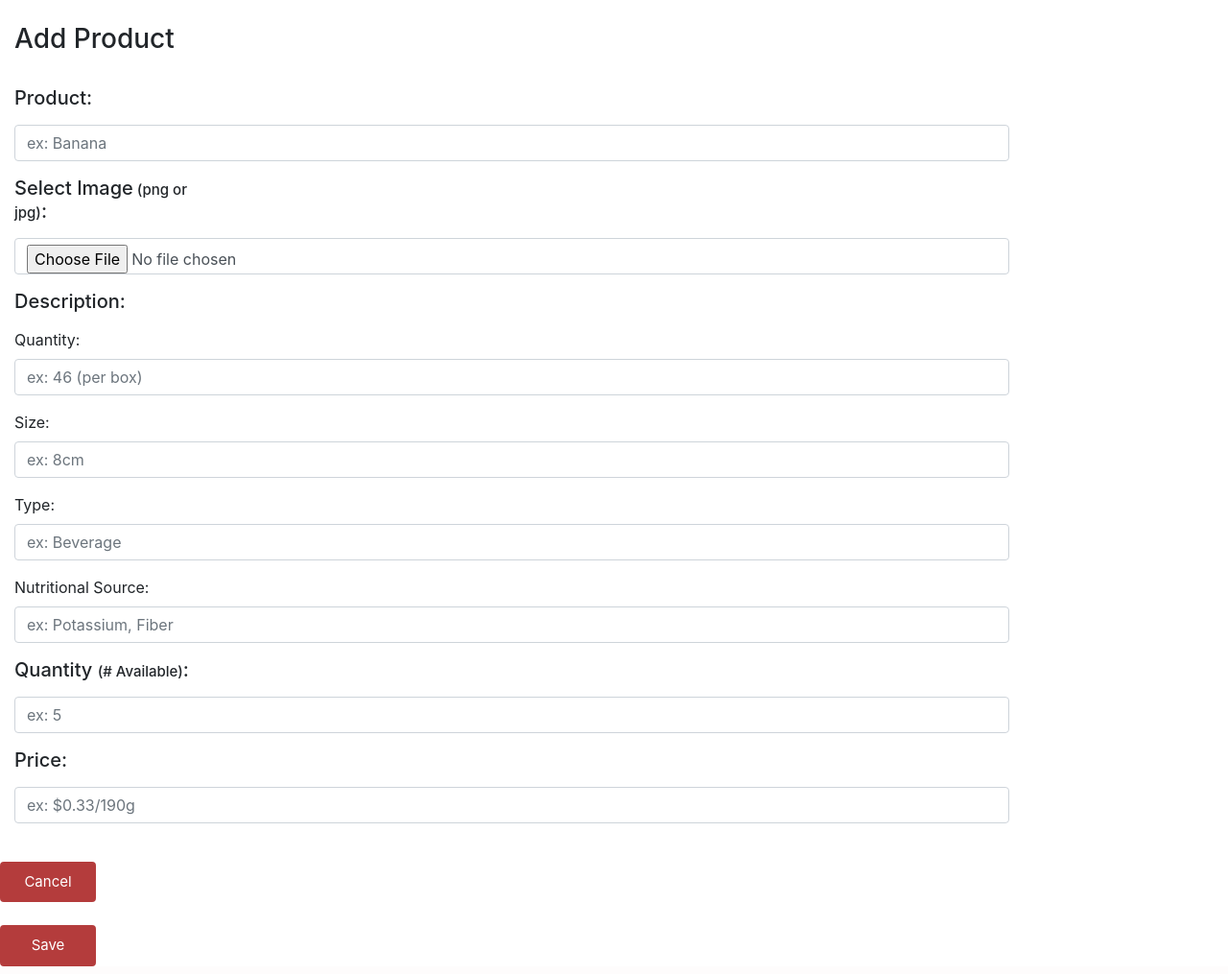
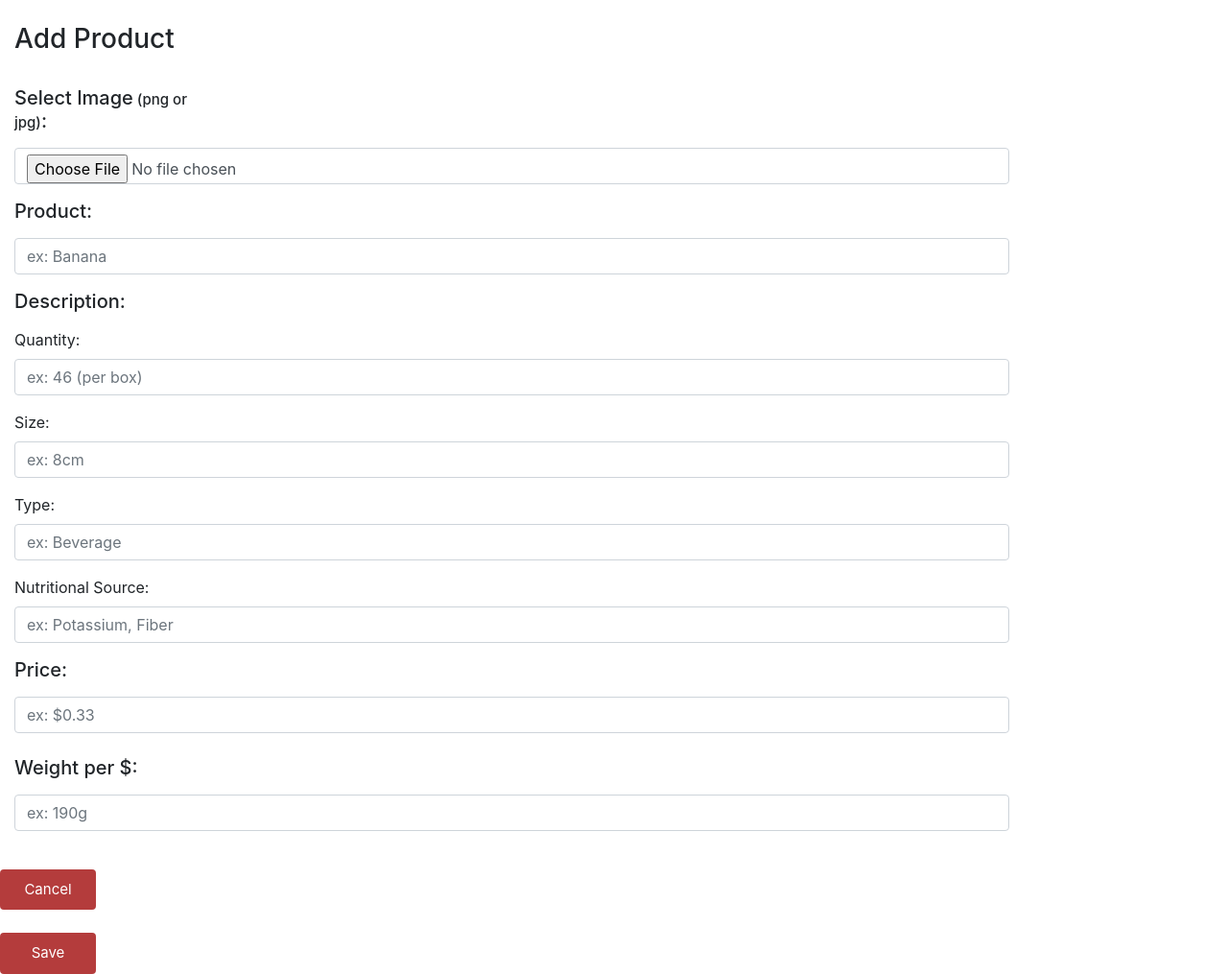
Before and after one commit to michaelroubeiz/287_Assignment, a PHP site: page /P8Add.php in a window 1280 px wide. Shown: the part 264-1279 px from the top of the page at 96% size. Run offline with PHP 8.4, Linux system fonts and the light colour scheme.

Commit message:
Update P8Add.php

```diff
--- a/Website A3/P8Add.php
+++ b/Website A3/P8Add.php
@@ -4,55 +4,34 @@ global $i;
 $thisPage = basename($_SERVER["PHP_SELF"]);
 include "header_P7.php";
 
-if (array_key_exists("submit", $_POST)) {
+
+if (array_key_exists("submit", $_POST) && validate()) {
     setValues();
 }
 function setValues()
 {
-    if (isset($_POST["submit"]) && !empty($_POST["submit"])) {
-        $_SESSION["product"] = $_POST["product"];
-        $_SESSION["image"] = $_POST["image"];
-        $_SESSION["quantity"] = $_POST["quantity"];
-        $_SESSION["size"] = $_POST["size"];
-        $_SESSION["type"] = $_POST["type"];
-        $_SESSION["nutritional_source"] = $_POST["nutritional_source"];
-        $_SESSION["available"] = $_POST["available"];
-        $_SESSION["price"] = $_POST["price"];
-        $_SESSION["submit"] = $_POST["submit"];
-        header("Location: P7.php");
-        exit();
-    } else {
-        echo "error";
-    }
+    $_POST["image"] = "images\\" . $_POST["image"];
+    $added = array(array($_POST["image"], $_POST["product"], $_POST["price"], $_POST["weight"], 0, $_POST["quantity"], $_POST["size"], $_POST["type"], $_POST["nutritional_source"]));
+    array_splice($_SESSION["products"][0], 6, 0,  $added);  //fix this
+    header("Location: P7.php");
+    exit();
 }
 
 if (isset($_POST["cancel"])) {
     header("Location: P7.php");
     exit();
 }
-
+function validate()
+{
+    if (empty($_POST["image"]) || empty($_POST["product"]) || empty($_POST["quantity"]) || empty($_POST["size"]) || empty($_POST["type"]) || empty($_POST["nutritional_source"]) || empty($_POST["price"] || empty($_POST["weight"]))) {
+        echo "<script>alert('Not all boxes filled.');</script>";
+        return false;
+    } else {
+        return true;
+    }
+}
 
 ?>
-
-<script type="text/javascript">
-    function validate() {
-        var product = document.getElementsByName("product").value;
-        var image = document.getElementsByName("image").value;
-        var quantity = document.getElementsByName("quantity").value;
-        var size = document.getElementsByName("size").value;
-        var type = document.getElementsByName("type").value;
-        var nutritional_source = document.getElementsByName("nutritional_source").value;
-        var available = document.getElementsByName("available").value;
-        var price = document.formsgetElementsByName("price").value;
-        if ((product == null || product == "") && (image == null || image == "") && (quantity == null || quantity == "") && (size == null || size == "") && (type == null || type == "") && (nutritional_source == null || nutritional_source == "") && (available == null || available == "") && (price == null || price == "")) {
-            alert("Not all boxes filled!");
-            return false;
-        }
-    }
-</script>
-
-
-</head>
 
 <body>
     <form class="form-horizontal" name="Form" method="POST">
@@ -64,18 +43,18 @@ if (isset($_POST["cancel"])) {
         </div>
         <div class="form-group">
             <label for="inputName3" class="col-sm-2 control-label">
+                <h5>Select Image<span style="font-size:15px"> (png or jpg)</span>:</h5>
+            </label>
+            <div class="col-sm-10">
+                <input name="image" type="file" class="form-control" accept="image/png, image/jpeg" id="inputName3" placeholder="jpeg and png only" />
+            </div>
+        </div>
+        <div class="form-group">
+            <label for="inputName3" class="col-sm-2 control-label">
                 <h5>Product:</h5>
             </label>
             <div class="col-sm-10">
                 <input name="product" type="text" class="form-control" id="inputName3" placeholder="ex: Banana" />
-            </div>
-        </div>
-        <div class="form-group">
-            <label for="inputName3" class="col-sm-2 control-label">
-                <h5>Select Image<span style="font-size:15px"> (png or jpg)</span>:</h5>
-            </label>
-            <div class="col-sm-10">
-                <input name="image" type="file" class="form-control" accept="image/png, image/jpeg" id="inputName3" placeholder="jpeg and png only" />
             </div>
         </div>
 
@@ -115,19 +94,17 @@ if (isset($_POST["cancel"])) {
 
         <div class="form-group">
             <label for="inputQuantity3" class="col-sm-2 control-label">
-                <h5>Quantity <span style="font-size:15px">(# Available)</span>:</h5>
-            </label>
-            <div class="col-sm-10">
-                <input name="available" type="text" class="form-control" id="inputQuantity3" placeholder="ex: 5" />
-            </div>
-        </div>
-
-        <div class="form-group">
-            <label for="inputQuantity3" class="col-sm-2 control-label">
                 <h5>Price:</h5>
             </label>
             <div class="col-sm-10">
-                <input name="price" type="text" class="form-control" id="inputPrice3" placeholder="ex: $0.33/190g" />
+                <input name="price" type="text" class="form-control" id="inputPrice3" placeholder="ex: $0.33" />
+            </div>
+            <br />
+            <label for="inputQuantity3" class="col-sm-2 control-label">
+                <h5>Weight per $:</h5>
+            </label>
+            <div class="col-sm-10">
+                <input name="weight" type="text" class="form-control" id="inputPrice3" placeholder="ex: 190g" />
             </div>
         </div>
 
```
